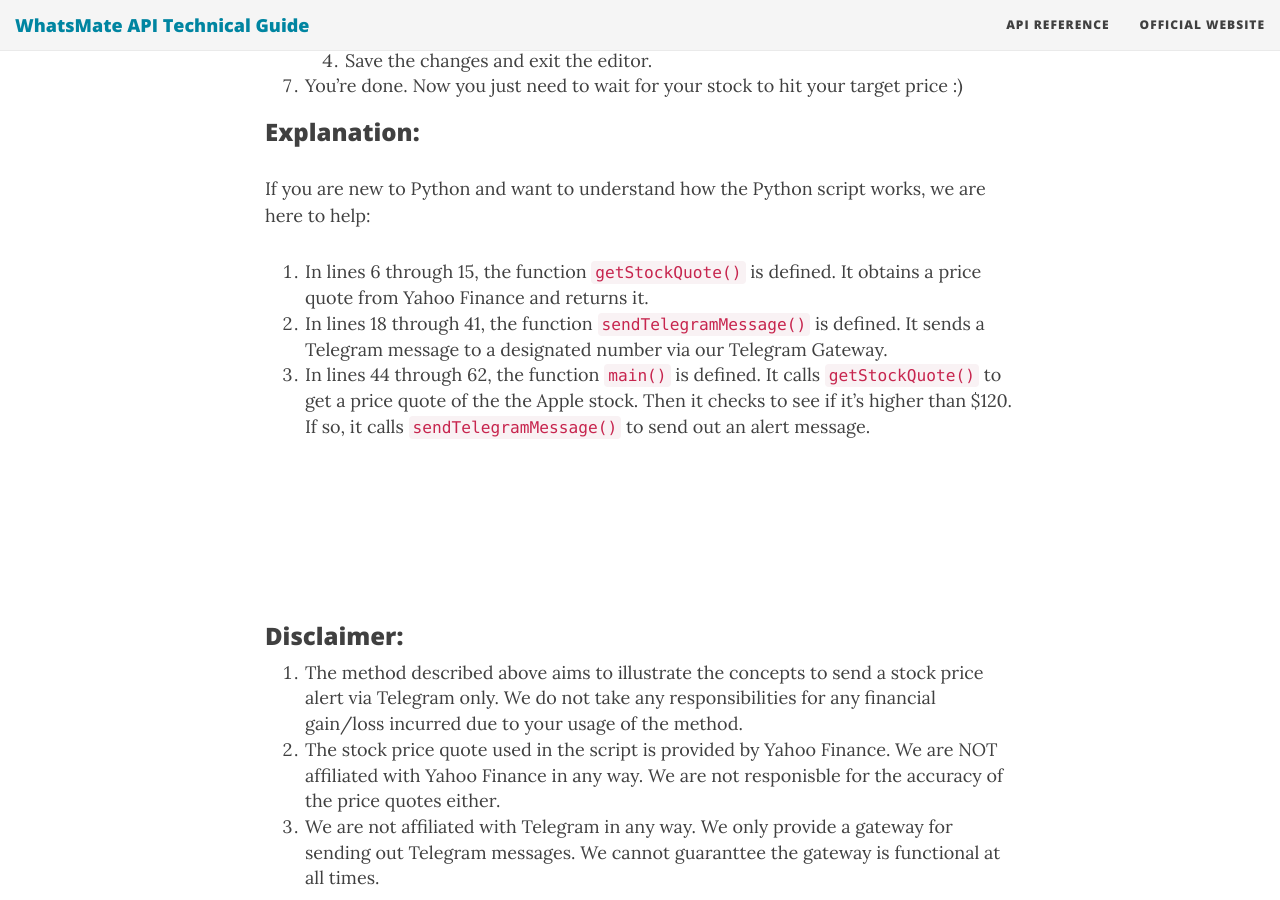
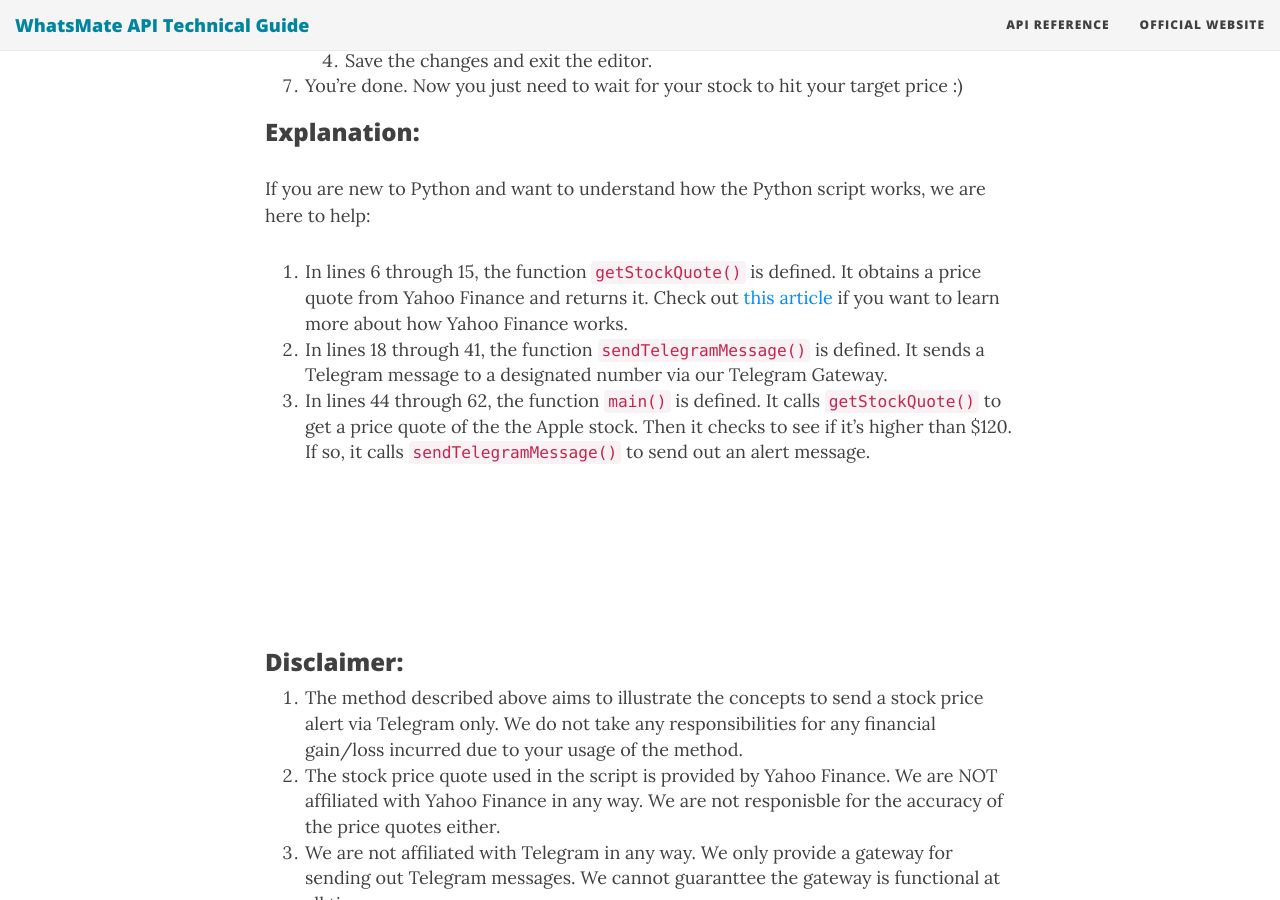
Before and after one commit to whatsmate/whatsmate.github.io, a Jekyll site: the page built from _posts/2016-09-20-send-stock-price-alert-via-telegram.md, in a window 1280 px wide and 900 px high, scrolled down 1214 px. Built offline with Jekyll 4.4.1, drawn with Linux system fonts in a browser that asks for light colours; nearby versions of some CDN libraries.

Commit message:
add reference material

```diff
--- a/_posts/2016-09-20-send-stock-price-alert-via-telegram.md
+++ b/_posts/2016-09-20-send-stock-price-alert-via-telegram.md
@@ -39,7 +39,7 @@
 
 If you are new to Python and want to understand how the Python script works, we are here to help:
 
-1. In lines 6 through 15, the function `getStockQuote()` is defined. It obtains a price quote from Yahoo Finance and returns it.
+1. In lines 6 through 15, the function `getStockQuote()` is defined. It obtains a price quote from Yahoo Finance and returns it.  Check out [this article](https://kx.cloudingenium.com/content-providers/how-to-obtain-stock-quotes-from-yahoo-finance-you-can-query-them-via-excel-too/) if you want to learn more about how Yahoo Finance works.
 2. In lines 18 through 41, the function `sendTelegramMessage()` is defined. It sends a Telegram message to a designated number via our Telegram Gateway.
 3. In lines 44 through 62, the function `main()` is defined. It calls `getStockQuote()` to get a price quote of the the Apple stock. Then it checks to see if it's higher than $120. If so, it calls `sendTelegramMessage()` to send out an alert message.
 
```
